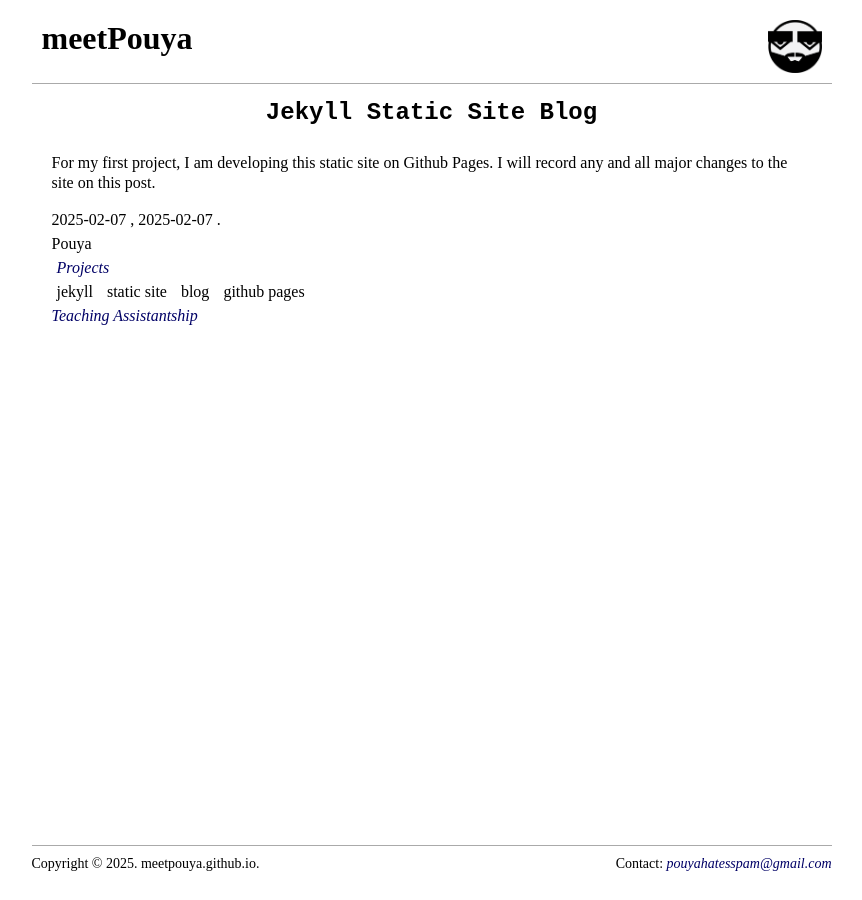
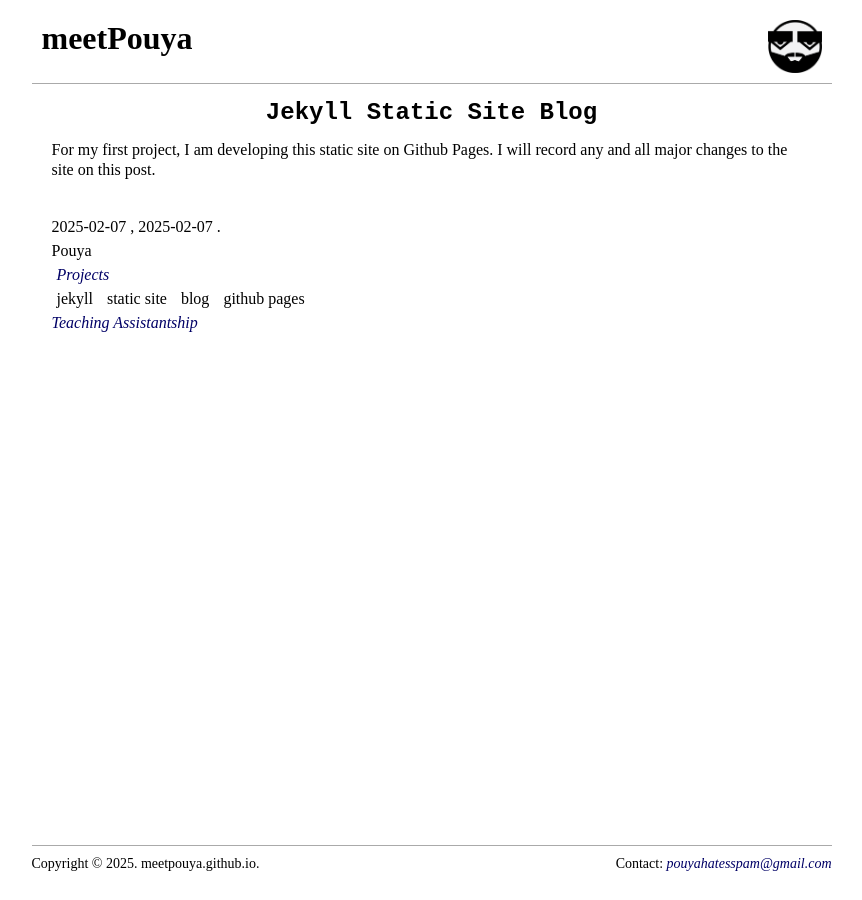
Before and after one commit to pyamrzi/pyamrzi.github.io, a Jekyll site: the page built from _posts/2025-02-07-Jekyll-Static-Site-Blog.markdown, in a window 1280 px wide. Shown: the whole page, without its empty margins (201-1063 px from the left). Built offline with Jekyll 4.4.1, drawn with Linux system fonts in a browser that asks for light colours.

Commit message:
stylizing

```diff
--- a/_layouts/post.html
+++ b/_layouts/post.html
@@ -14,6 +14,7 @@ layout: default
   <div class="post-content">
     {{ content }}
   </div>
+  <div style="height: 10px;"></div>
   <div class="post-info">
     <div class="post-date">
       {{ site.data.lang[site.language].post_write_date}}
--- a/_sass/post.scss
+++ b/_sass/post.scss
@@ -2,7 +2,7 @@
 
 .post-title {
   text-align: center;
-  margin-bottom: 20pt;
+  margin-bottom: 10pt;
 }
 
 .post-content {
--- a/_sass/reset.scss
+++ b/_sass/reset.scss
@@ -37,7 +37,7 @@ h6 {
   line-height: normal;
   margin: 5px 0;
   text-indent: 0;
-  font-family: Courier New, Courier, monospace;
+  font-family: 'Courier New', Courier, monospace; // Set font for headings
 }
 
 h2 {
@@ -60,6 +60,7 @@ ul {
 
 p {
   margin-bottom: 5px;
+  padding-bottom: 10px; // Add space after paragraphs
 }
 
 table {
```
